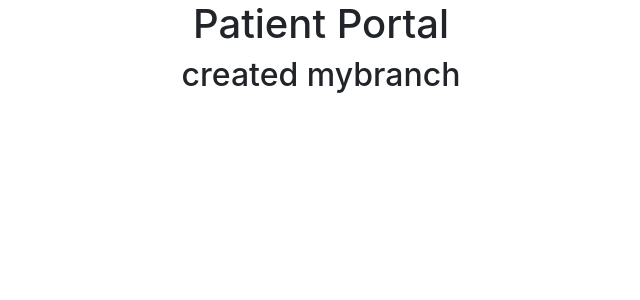
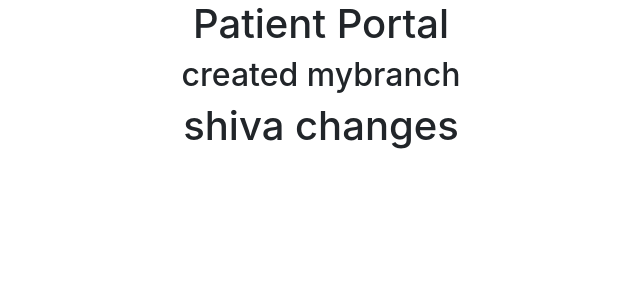
Before and after one commit to nishant-citius/patient_portalV1, a React (Create React App) app in the folder patient_portal/: page / in a window 1280 px wide. Shown: the top 300 px of the page, without its empty margins (319-959 px from the left). Built offline with nearby package versions, Linux system fonts and the light colour scheme.

Commit message:
shiva changes

```diff
--- a/patient_portal/src/App.js
+++ b/patient_portal/src/App.js
@@ -7,6 +7,7 @@ function App() {
         <div className="col-4">
           <h1>Patient Portal</h1>
           <h2>created mybranch</h2>
+          <h1>shiva changes</h1>
         </div>
       </div>
     </div>
```
